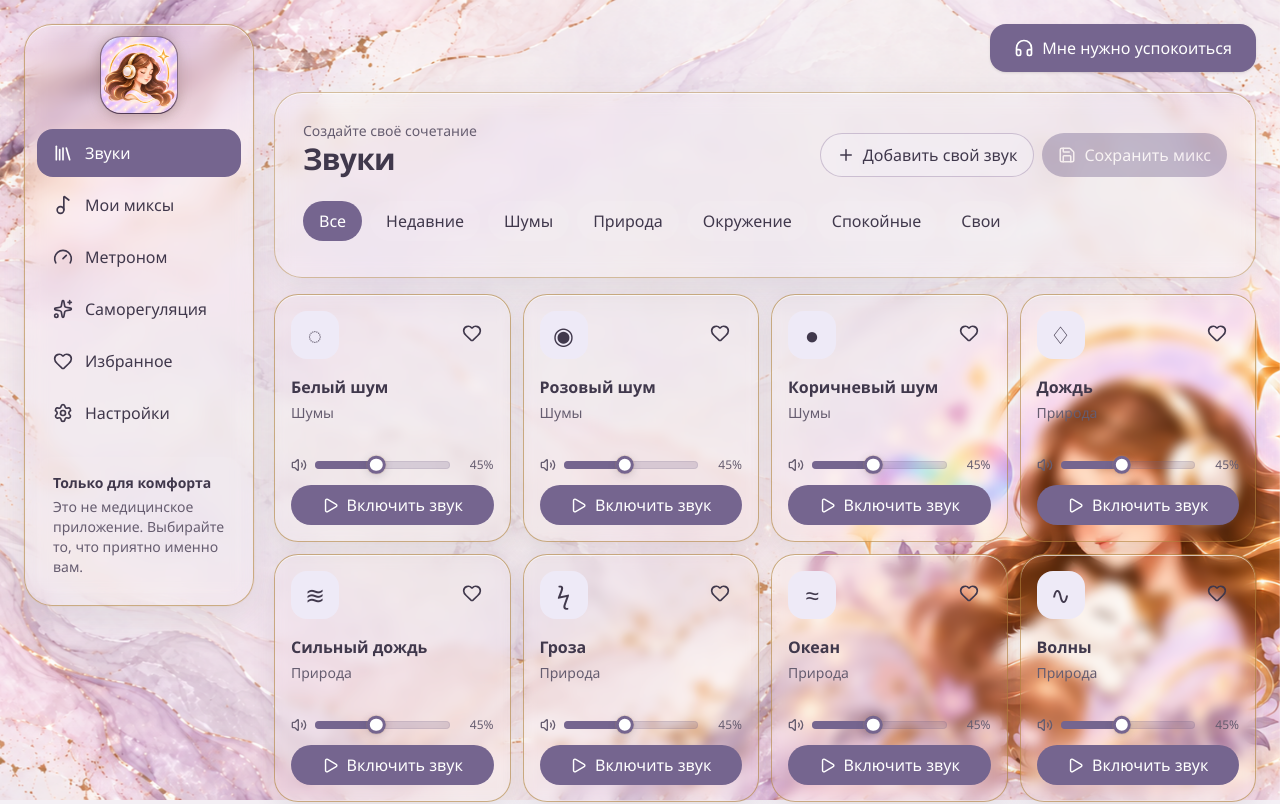
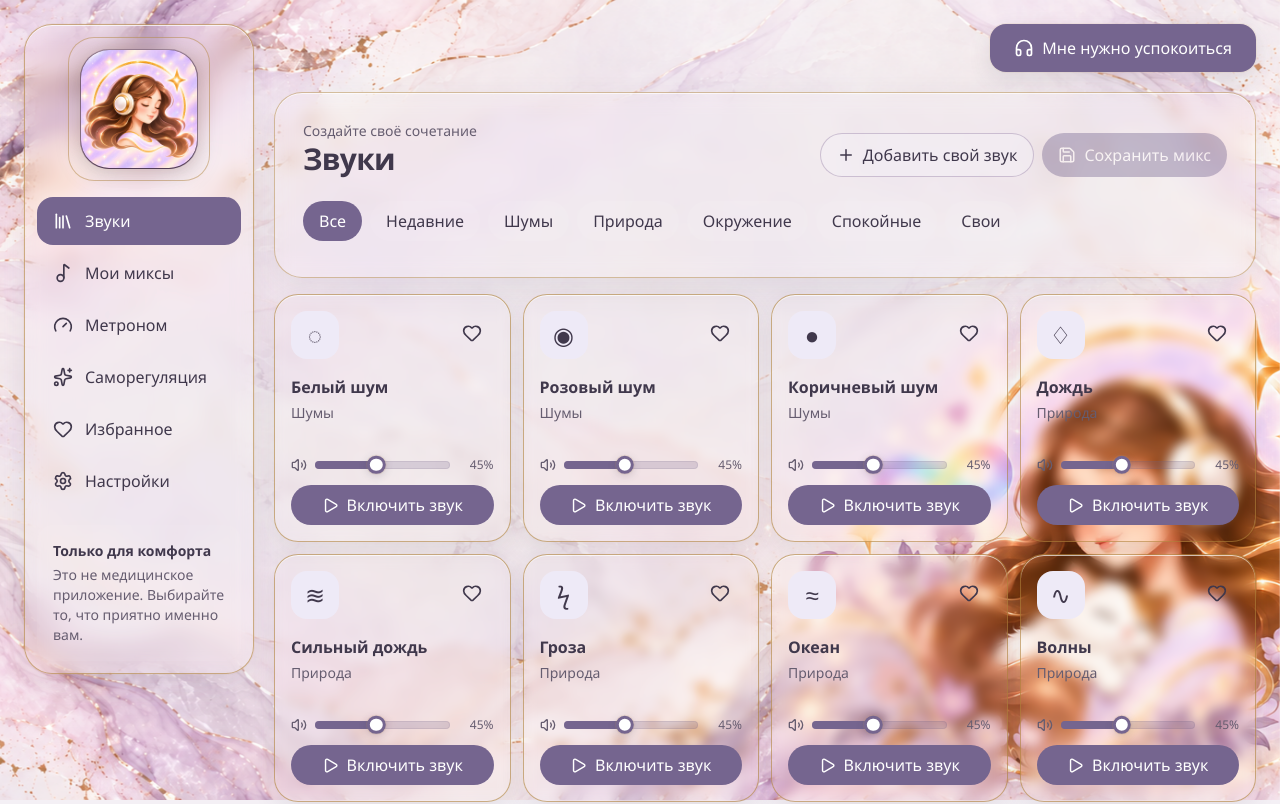
Before and after one commit to dolba92/Sensora, a React (Vite) app: page / in a window 1280 px wide. Shown: the top 804 px of the page. Built offline with nearby package versions, Linux system fonts and the light colour scheme.

Commit message:
Update globals.css

```diff
--- a/app/globals.css
+++ b/app/globals.css
@@ -222,10 +222,10 @@ button {
    ========================================================= */
 
 .brand-logo {
-  width: 76px;
-  height: 76px;
+  width: 118px;
+  height: 118px;
   object-fit: cover;
-  border-radius: 20px;
+  border-radius: 28px;
   display: block;
 
   filter:
@@ -233,9 +233,28 @@ button {
     drop-shadow(1px 0 0 rgba(73, 50, 77, .46))
     drop-shadow(-1px 0 0 rgba(73, 50, 77, .46))
     drop-shadow(0 -1px 0 rgba(73, 50, 77, .35))
-    drop-shadow(0 3px 7px rgba(73, 50, 77, .24))
-    drop-shadow(0 0 5px rgba(201, 164, 103, .18));
+    drop-shadow(0 5px 12px rgba(73, 50, 77, .24))
+    drop-shadow(0 0 7px rgba(201, 164, 103, .18));
 }
+
+.sensora-sidebar {
+  overflow: hidden;
+}
+
+.sensora-sidebar-logo {
+  width: 142px;
+  min-height: 142px;
+  padding: 12px;
+  background: rgba(255, 255, 255, .08);
+  border: 1px solid rgba(177, 132, 61, .48);
+}
+
+.calm-top-button {
+  box-shadow:
+    0 8px 22px rgba(64, 56, 76, .12),
+    0 0 0 1px rgba(201, 164, 103, .10);
+}
+
 
 
 /* =========================================================
@@ -451,12 +470,6 @@ button {
    ========================================================= */
 
 @media (max-width: 700px) {
-  .brand-logo {
-    width: 68px;
-    height: 68px;
-    border-radius: 18px;
-  }
-
   body::before {
     background-position: 54% center;
   }
```
